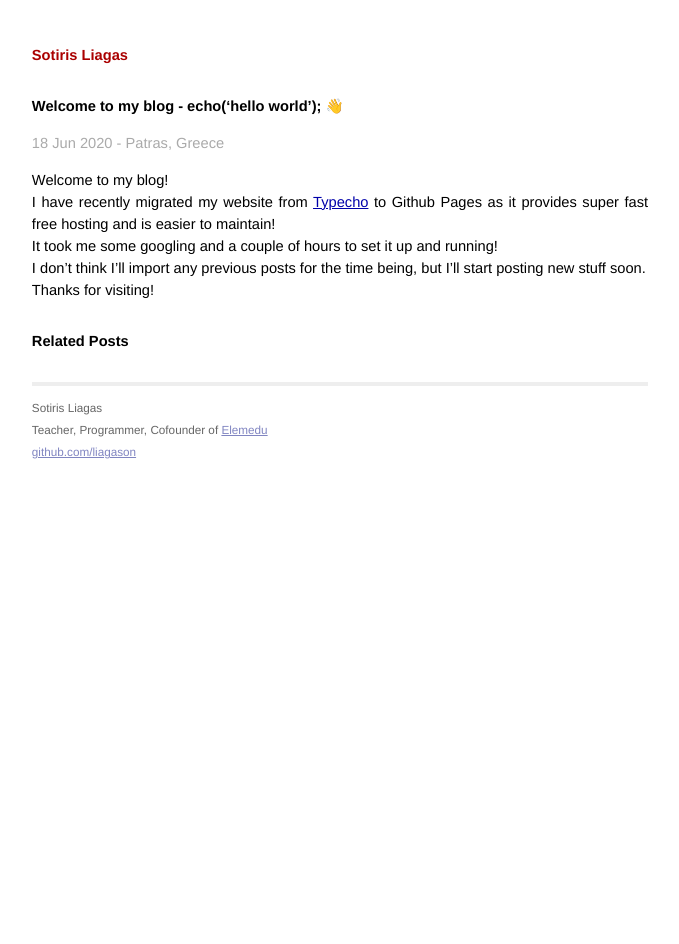
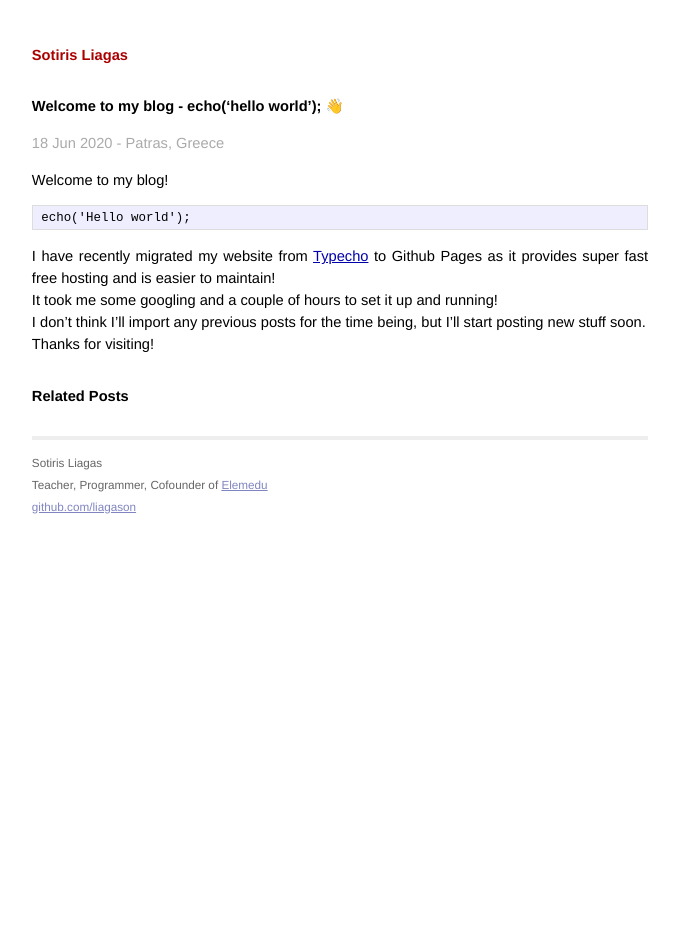
Before and after one commit to liagason/A-Jekyll-Blog, a Jekyll site: the page built from _posts/2020-06-18-hello-world.md, in a window 1280 px wide. Shown: the whole page, without its empty margins (300-979 px from the left). Built offline with Jekyll 4.4.1, drawn with Linux system fonts in a browser that asks for light colours.

Commit message:
Update 2020-06-18-hello-world.md

````diff
--- a/_posts/2020-06-18-hello-world.md
+++ b/_posts/2020-06-18-hello-world.md
@@ -9,6 +9,9 @@ title: Welcome to my blog - echo('hello world'); 👋
 <p class="meta">18 Jun 2020 - Patras, Greece</p>
 
 Welcome to my blog!
+```
+echo('Hello world');
+```
 I have recently migrated my website from [Typecho](https://typecho.org) to Github Pages as it provides super fast free hosting and is easier to maintain!
 It took me some googling and a couple of hours to set it up and running!
 I don't think I'll import any previous posts for the time being, but I'll start posting new stuff soon.
````
